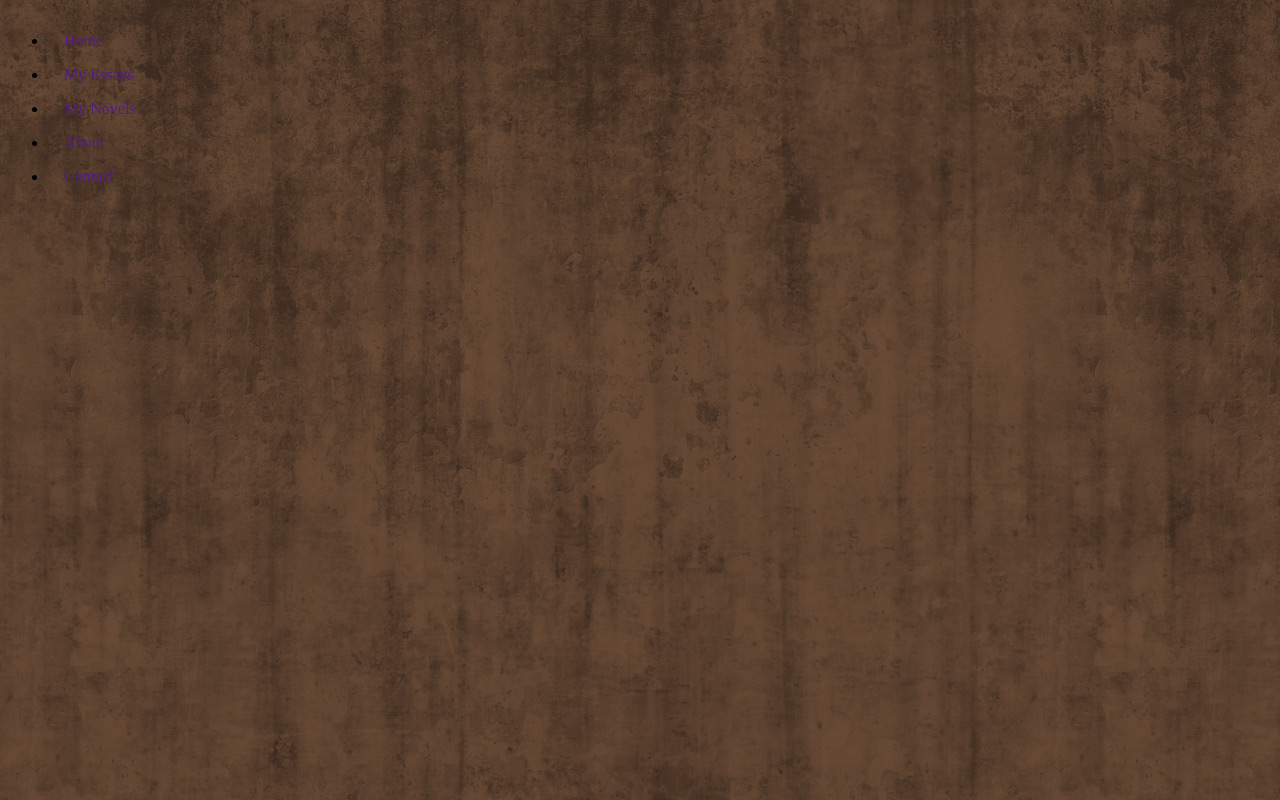
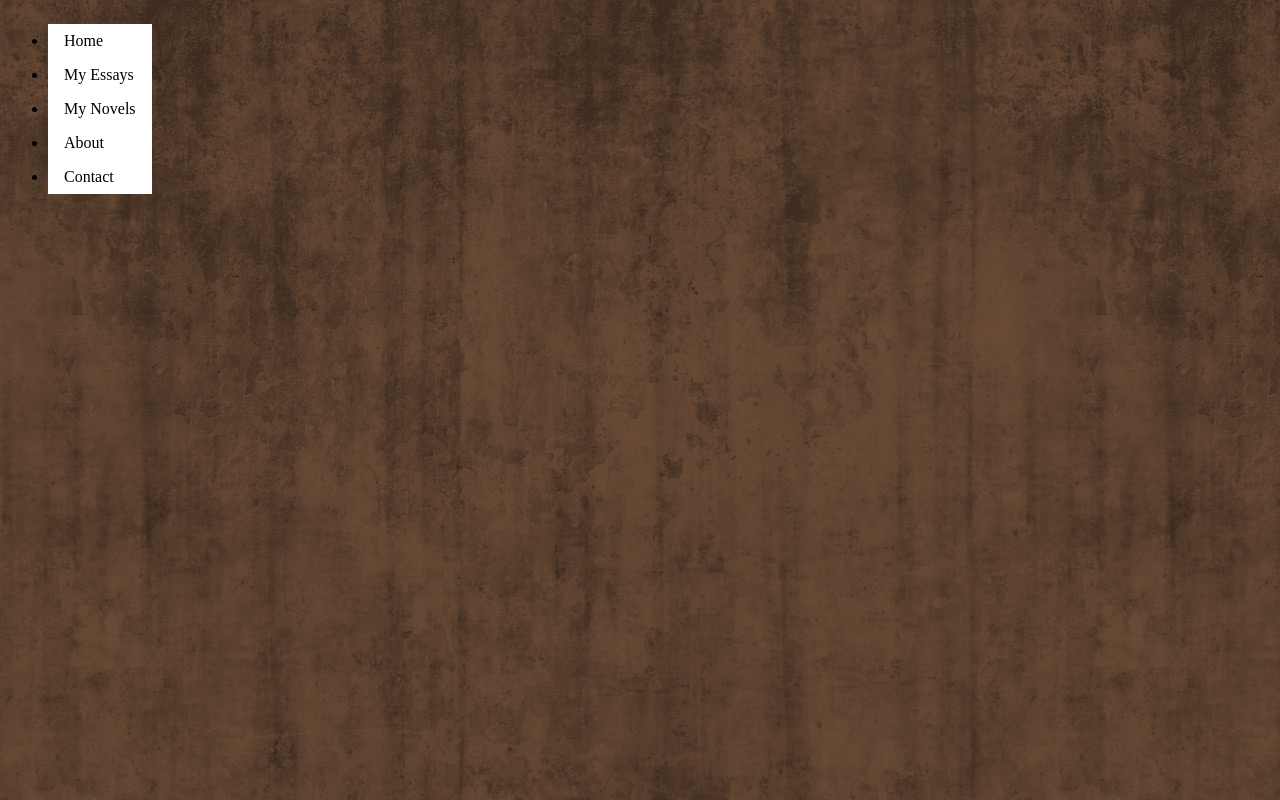
Before and after one commit to DonCardenioVI/doncardenioVI.github.io, a plain HTML site: page index.html in a window 1280 px wide. Drawn offline with Linux system fonts and the light colour scheme.

Commit message:
Update styles.css

```diff
--- a/css/styles.css
+++ b/css/styles.css
@@ -8,7 +8,8 @@ body {
 
 .navbar li a {
   display: block;
-  color: #;
+  color: #000;
+  background-color:#fff;
   padding: 8px 16px;
   text-decoration: none;
 }
```
